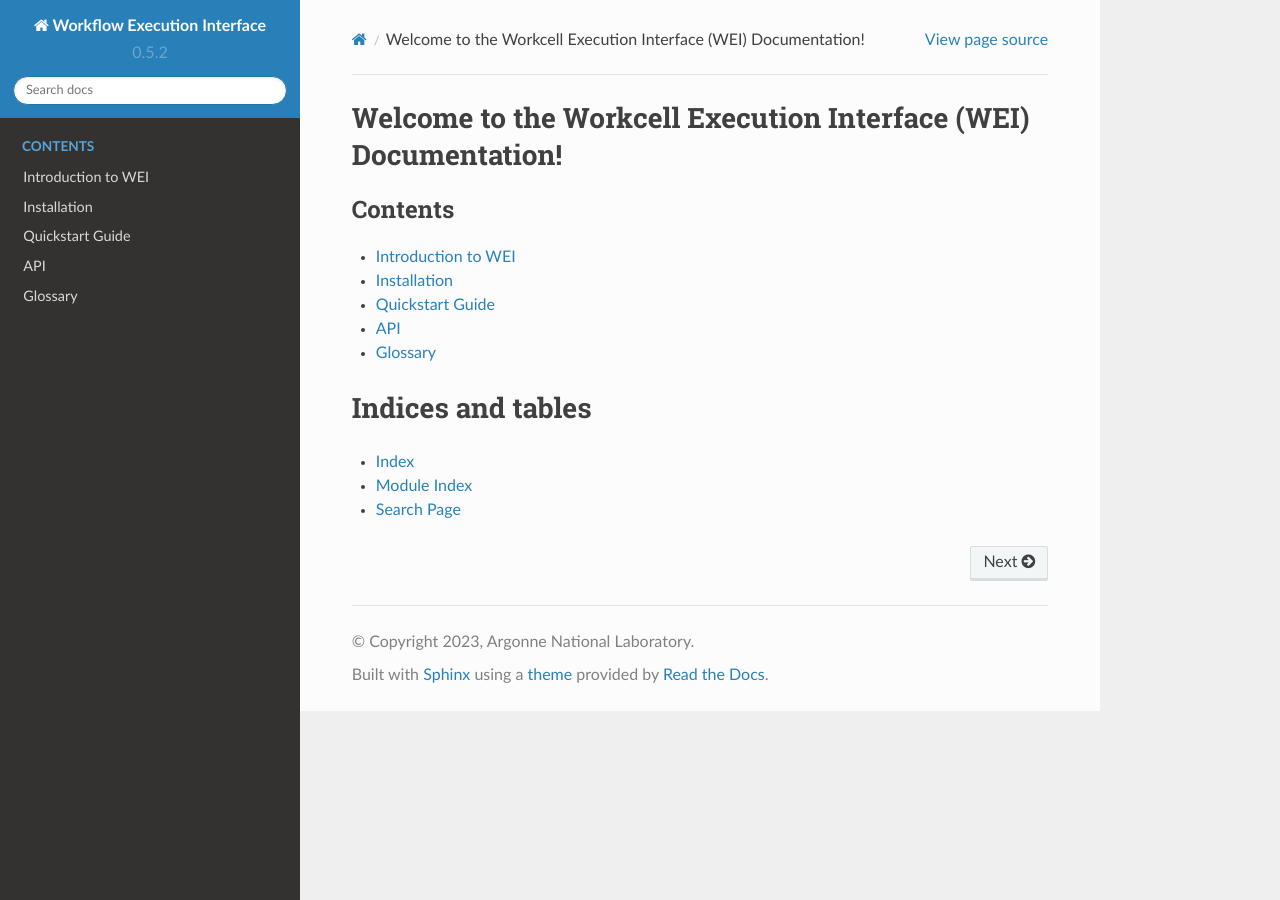
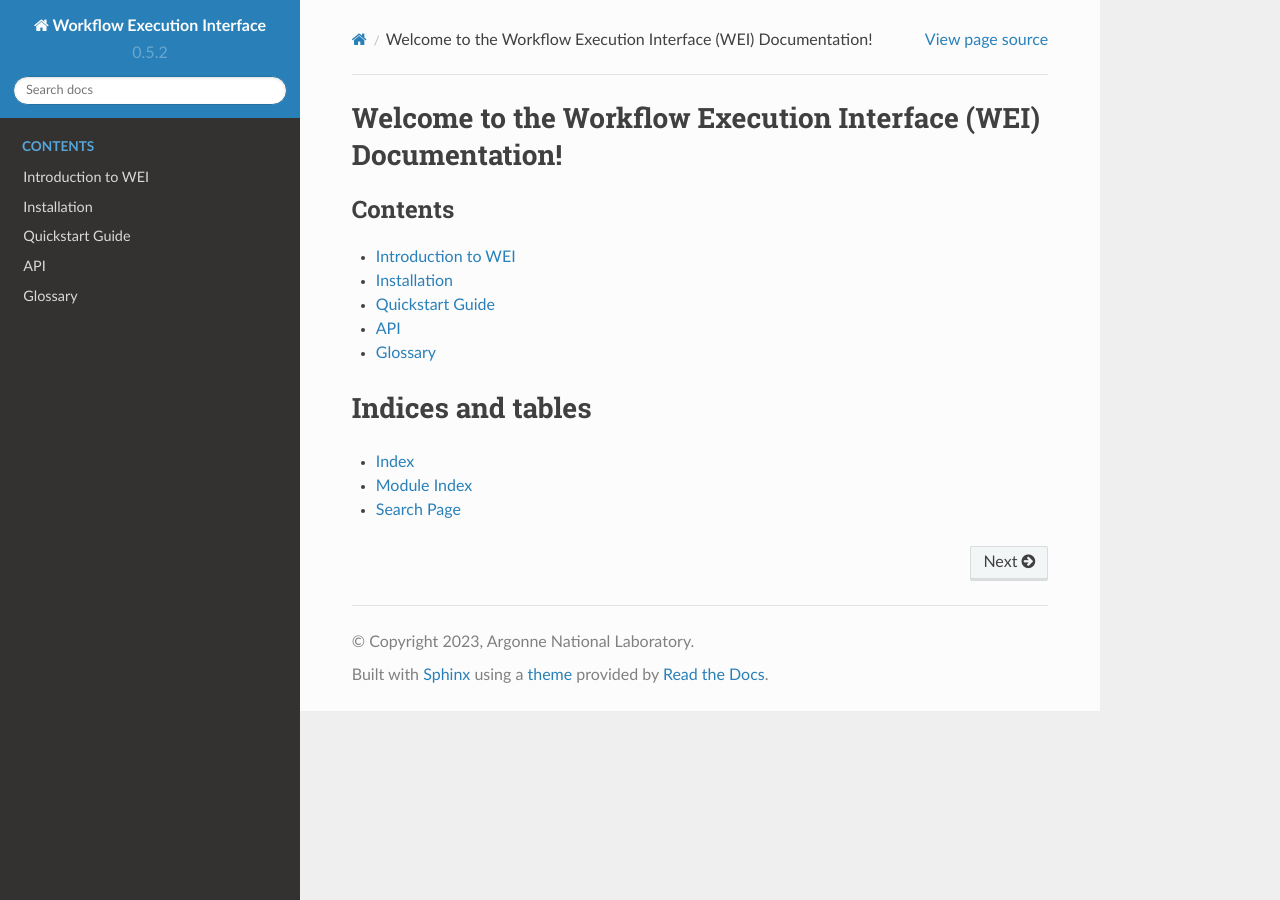
Before and after one commit to AD-SDL/wei, a Sphinx documentation site: the page built from docs/source/index.rst, in a window 1280 px wide. Built offline with Sphinx 7.4.7 and the Read the Docs theme 2.0.0, drawn with Linux system fonts in a browser that asks for light colours; the version number is read from the project's files by our own code.

Commit message:
Fix WEI name confusion

```diff
--- a/docs/source/index.rst
+++ b/docs/source/index.rst
@@ -3,7 +3,7 @@
    You can adapt this file completely to your liking, but it should at least
    contain the root `toctree` directive.
 
-Welcome to the Workcell Execution Interface (WEI) Documentation!
+Welcome to the Workflow Execution Interface (WEI) Documentation!
 ================================================================
 
 .. toctree::
--- a/pyproject.toml
+++ b/pyproject.toml
@@ -1,7 +1,7 @@
 [project]
 name = "ad_sdl.wei"
 version = "0.5.2"
-description = "The Rapid Prototyping Laboratory's Workcell Execution Interface."
+description = "The Rapid Prototyping Laboratory's Workflow Execution Interface."
 authors = [
     {name = "Rafael Vescovi", email = "ravescovi@anl.gov"},
     {name = "Tobias Ginsburg", email = "tginsburg@anl.gov"},
```
Also changed, not shown: README.md (+1 -1 lines), 1 other file.
